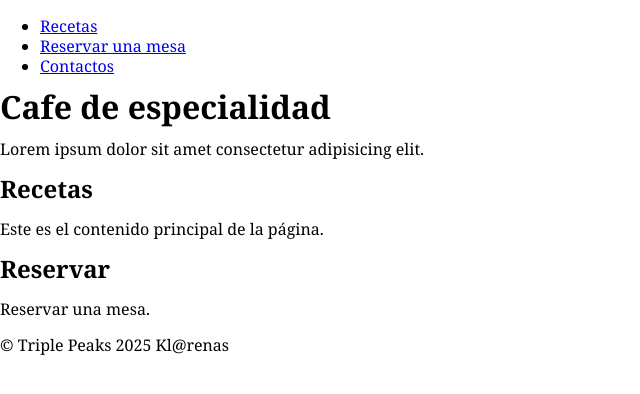
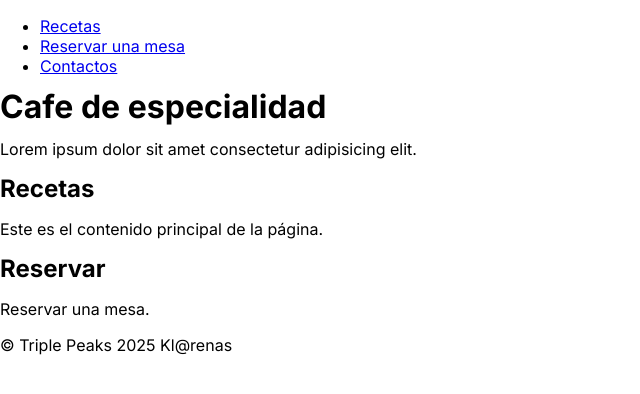
Before and after one commit to klarenas/web_project_coffeeshop, a plain HTML site: page index.html in a window 1280 px wide. Shown: the whole page, without its empty margins (0-640 px from the left). Drawn offline with Linux system fonts and the light colour scheme.

Commit message:
Correcciones Propiedades fammily

```diff
--- a/pages/index.css
+++ b/pages/index.css
@@ -2,11 +2,9 @@
   max-width: 1600px;
   min-width: 1100px;
   margin: 0 auto;
-
-  font-family: Noto Serif, "Times New Roman", Times, serif;
+  font-family: "Inter", Arial, sans-serif;
   font-style: normal;
   font-variation-settings: "wdth" 100;
-
   font-size: 16px;
   line-height: 20px;
   color: #000;
```
